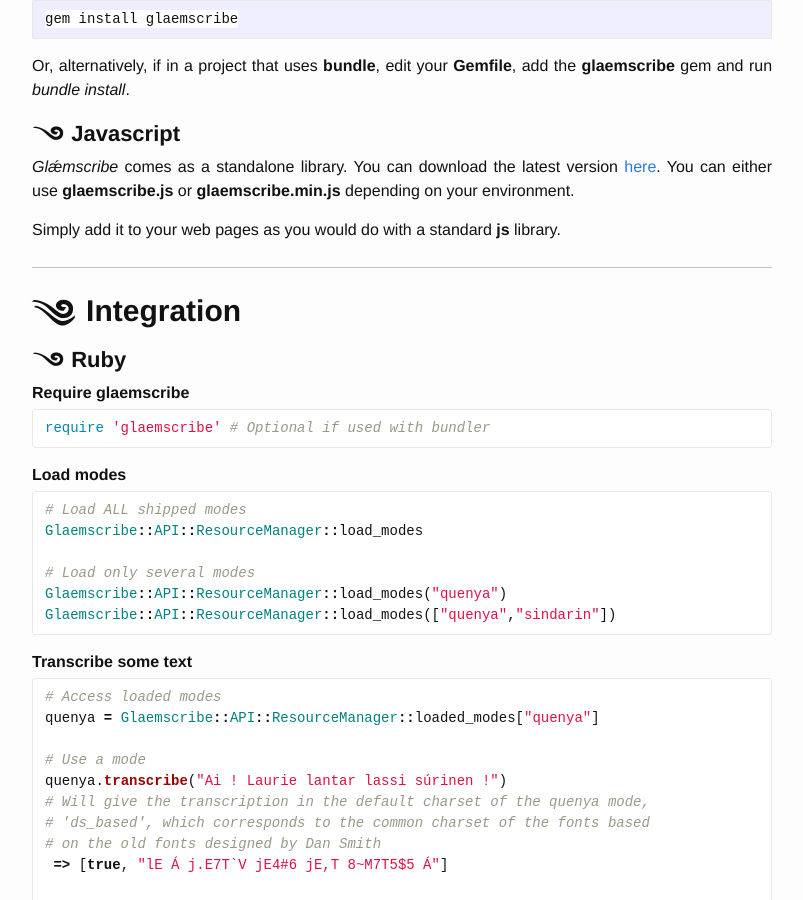
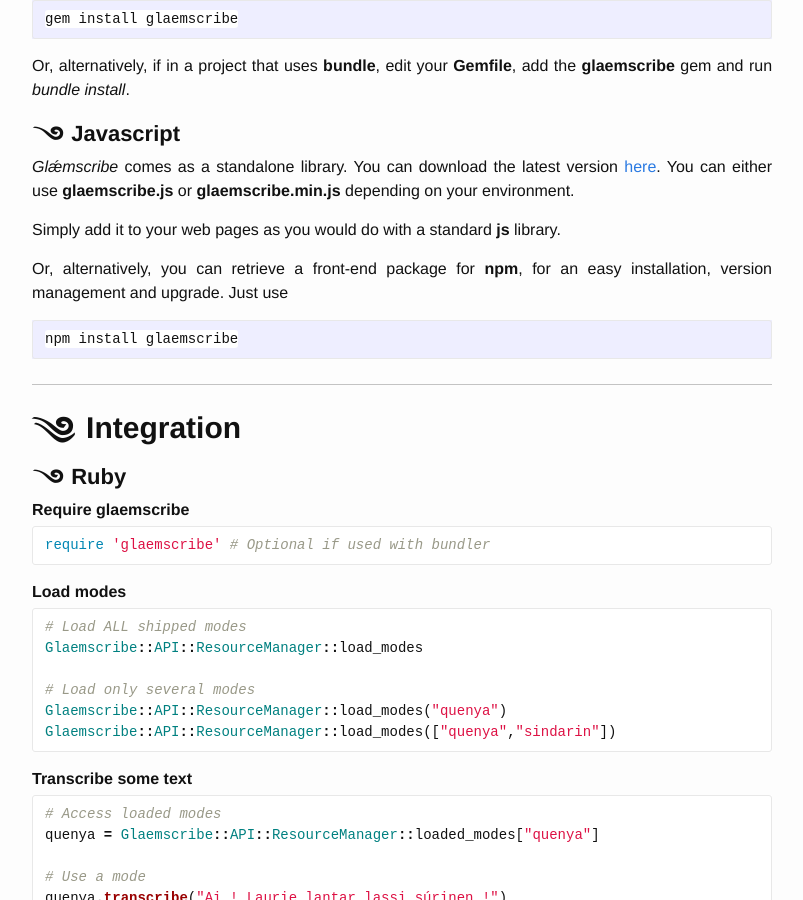
Before and after one commit to BenTalagan/glaemscribe, a Jekyll site: the page built from index.md, in a window 1280 px wide and 900 px high, scrolled down 1050 px. Shown: the whole window, without its empty margins (238-1041 px from the left). Built offline with Jekyll 4.4.1, drawn with Linux system fonts in a browser that asks for light colours.

Commit message:
Updating index.md to indicate npm package existence

```diff
--- a/index.md
+++ b/index.md
@@ -154,6 +154,9 @@ Or, alternatively, if in a project that uses **bundle**, edit your **Gemfile**,
 
 Simply add it to your web pages as you would do with a standard **js** library.
 
+Or, alternatively, you can retrieve a front-end package for **npm**, for an easy installation, version management and upgrade. Just use
+
+    npm install glaemscribe
 <hr>
 
 <a name="integrate"></a>
@@ -204,7 +207,6 @@ eldamar = Glaemscribe::API::ResourceManager::loaded_charsets["tengwar_ds_eldamar
 
 quenya.transcribe("Ai ! Laurie lantar lassi súrinen !", eldamar)
  => [true, "lD Á j.E7T`V jE4#6 jE,G 8~M7T5$5 Á"]
-
 {% endhighlight %}
 
 #### Get mode options info
@@ -238,8 +240,6 @@ quenya.options
     }
   }
 }
-
-
 {% endhighlight %}
 
 ### Javascript
@@ -328,7 +328,6 @@ quenya.options
     }
   }
 }
-
 {% endhighlight %}
 
 <hr>
```
